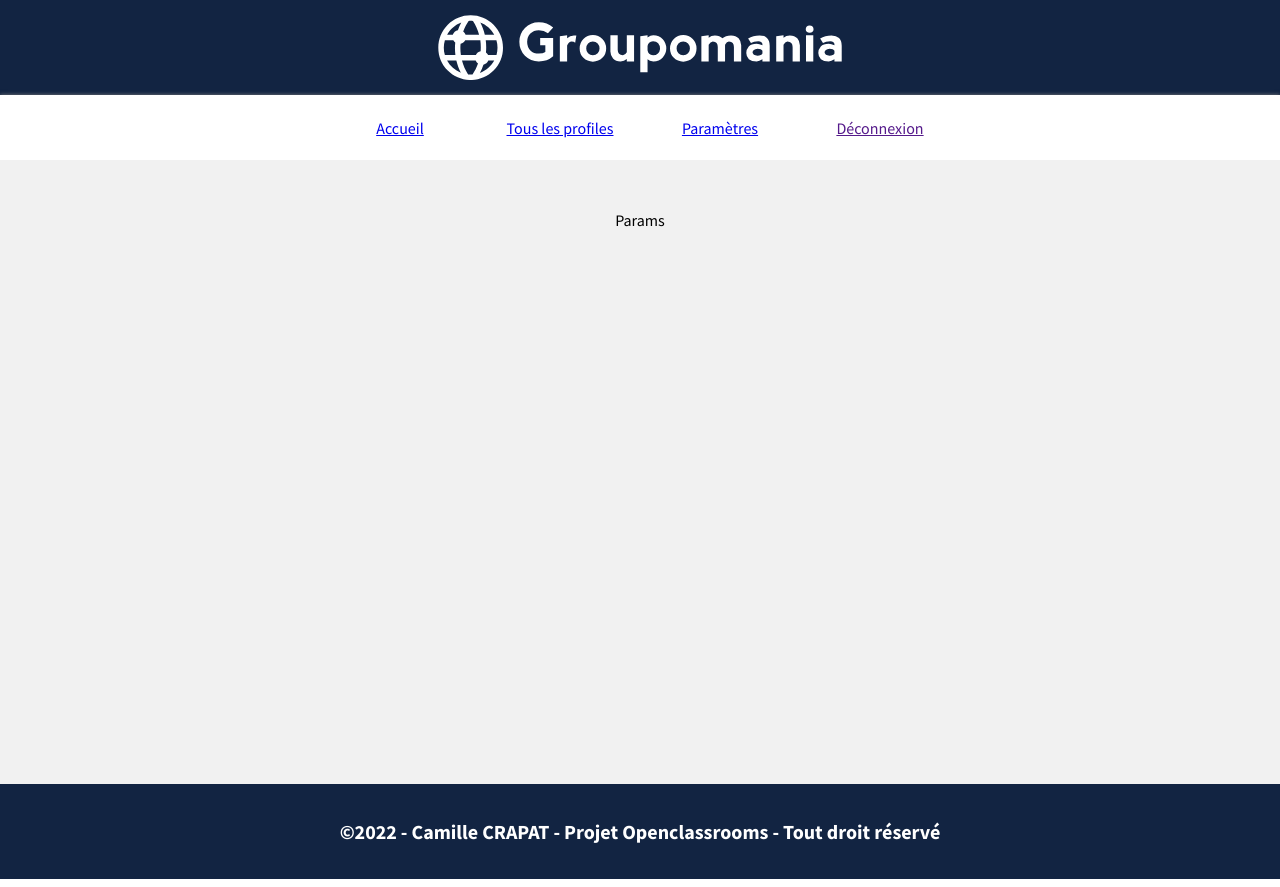
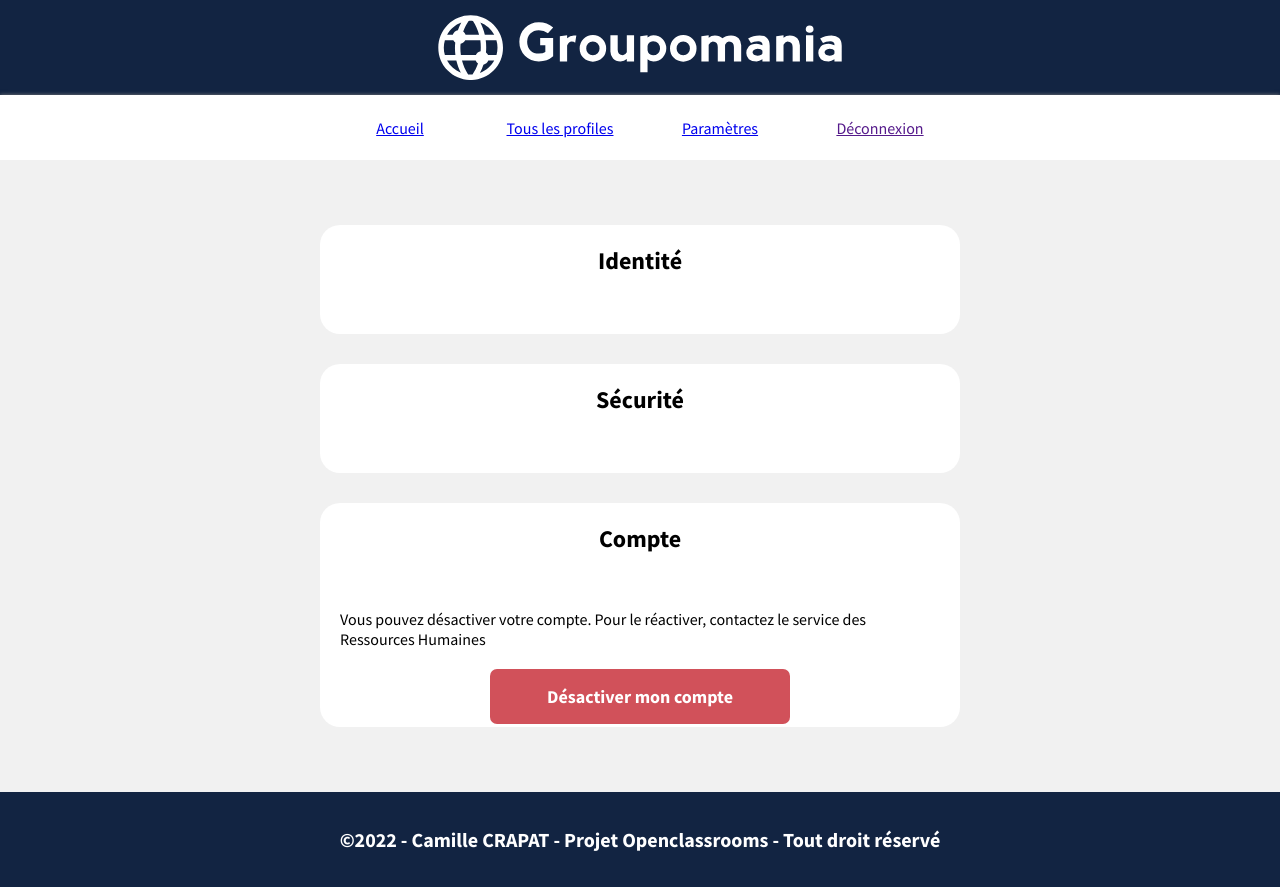
Before and after one commit to KappliApp/Kappli_Camille_Crapat_ProjetOpenclassrooms_Groupomania_Front, a React (Create React App) app: page /user/params in a window 1280 px wide. Built offline with nearby package versions, Linux system fonts and the light colour scheme; sample sign-in values are in the browser's storage.

Commit message:
modificate components order

```diff
--- a/src/User/index.jsx
+++ b/src/User/index.jsx
@@ -4,6 +4,7 @@ import { Routes, Route, useNavigate } from 'react-router-dom';
 import Nav from './components/Nav';
 import AllPosts from './pages/AllPosts';
 import AllProfiles from './pages/AllProfiles';
+import Profile from './pages/Profile';
 import Params from './pages/Params';
 
 function User() {
@@ -56,6 +57,17 @@ function User() {
                }
             />
             <Route
+               path="profile"
+               element={
+                  <Profile
+                     user={user}
+                     setUser={setUser}
+                     token={token}
+                     setToken={setToken}
+                  />
+               }
+            />
+            <Route
                path="params"
                element={
                   <Params
--- a/src/User/components/CreatePost/index.jsx
+++ b/src/User/pages/AllPosts/components/CreatePost/index.jsx
@@ -1,8 +1,8 @@
 import styled from 'styled-components';
 
-import colors from '../../../utils/styles/colors';
+import colors from '../../../../../utils/styles/colors';
 
-import Profiles from '../Profile';
+import Profiles from '../../../../components/Profile';
 
 const CreatePostStyle = styled.div`
    width: 50%;
--- a/src/User/pages/Params/index.jsx
+++ b/src/User/pages/Params/index.jsx
@@ -1,3 +1,4 @@
+import { useState } from 'react';
 import styled from 'styled-components';
 
 import colors from '../../../utils/styles/colors';
@@ -9,12 +10,65 @@ const AllParamsStyle = styled.section`
    background-color: ${colors.grey_light};
    display: flex;
    flex-direction: column;
-   justify-content: space-between;
    align-items: center;
 `;
 
+const ParamsStyle = styled.div`
+   width: 50%;
+   border-radius: 20px;
+   padding: 20px 20px 3px 20px;
+   background-color: ${colors.white};
+   margin: 15px auto 15px auto;
+   display: flex;
+   flex-direction: column;
+   align-items: center;
+`;
+
+const ParamsTitleStyle = styled.h2`
+   font-size: 24px;
+   margin-bottom: 55px;
+`;
+
+const ParamsTextStyle = styled.p``;
+
+const ParamsButtonDelStyle = styled.button`
+   display: flex;
+   justify-content: center;
+   align-items: center;
+   background-color: ${colors.secondary};
+   width: 50%;
+   height: 55px;
+   border-radius: 7px;
+   border: 0;
+   font-weight: bold;
+   font-size: 18px;
+   color: ${colors.white};
+   margin-top: 20px;
+   cursor: pointer;
+   &:hover {
+      background-color: #1b3765;
+   }
+`;
+
 function Params({ user, setUser, token, setToken }) {
-   return <AllParamsStyle>Params</AllParamsStyle>;
+   return (
+      <AllParamsStyle>
+         <ParamsStyle>
+            <ParamsTitleStyle>Identité</ParamsTitleStyle>
+         </ParamsStyle>
+         <ParamsStyle>
+            <ParamsTitleStyle>Sécurité</ParamsTitleStyle>
+         </ParamsStyle>
+         <ParamsStyle>
+            <ParamsTitleStyle>Compte</ParamsTitleStyle>
+            <ParamsTextStyle>
+               Vous pouvez désactiver votre compte. Pour le réactiver, contactez
+               le service des Ressources Humaines
+            </ParamsTextStyle>
+            <ParamsButtonDelStyle>Désactiver mon compte</ParamsButtonDelStyle>
+         </ParamsStyle>
+      </AllParamsStyle>
+   );
 }
 
 export default Params;
--- /dev/null
+++ b/src/User/pages/Profile/index.jsx
@@ -0,0 +1,5 @@
+function Profile() {
+   return <h2>Profile</h2>;
+}
+
+export default Profile;
```
